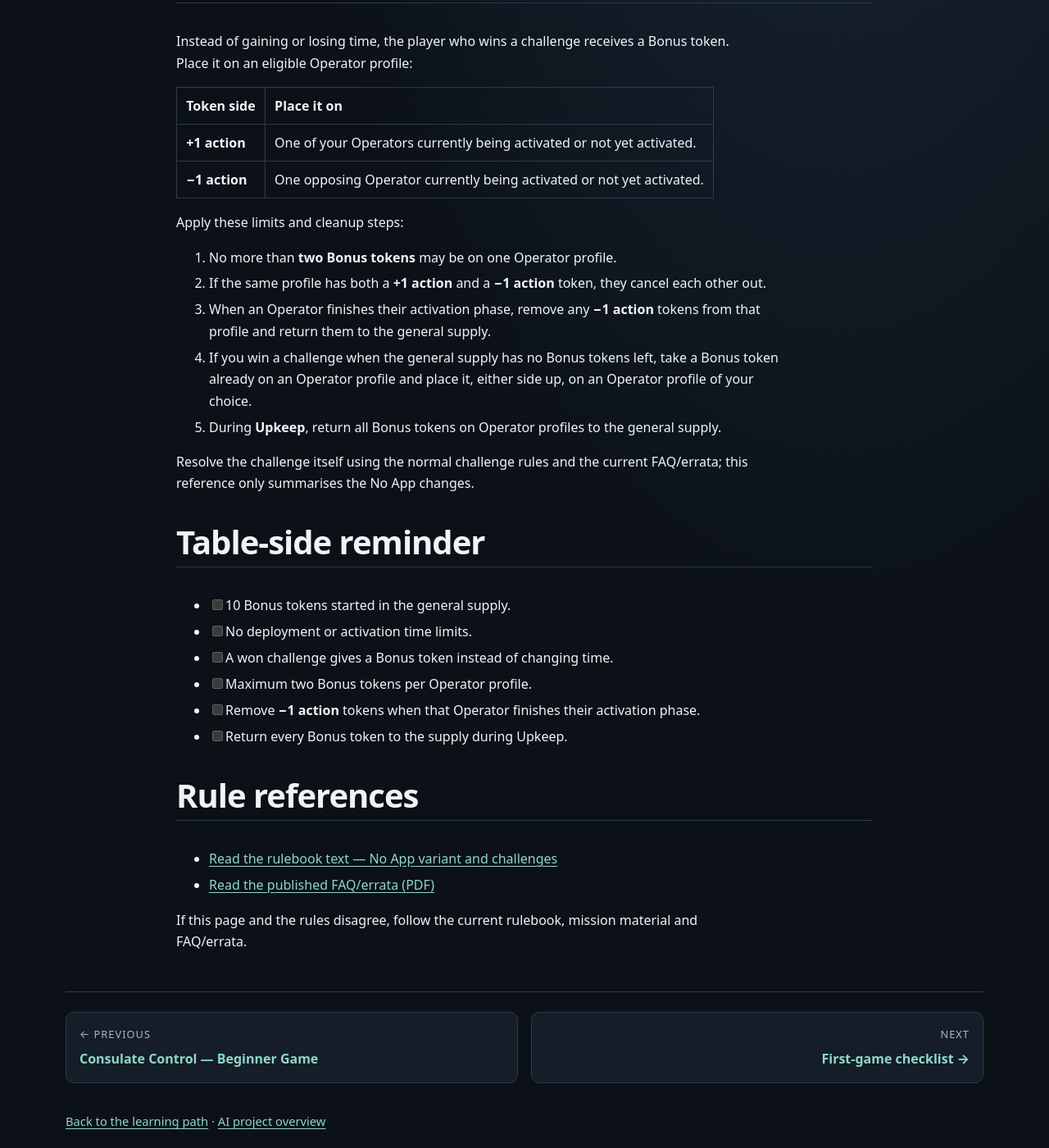
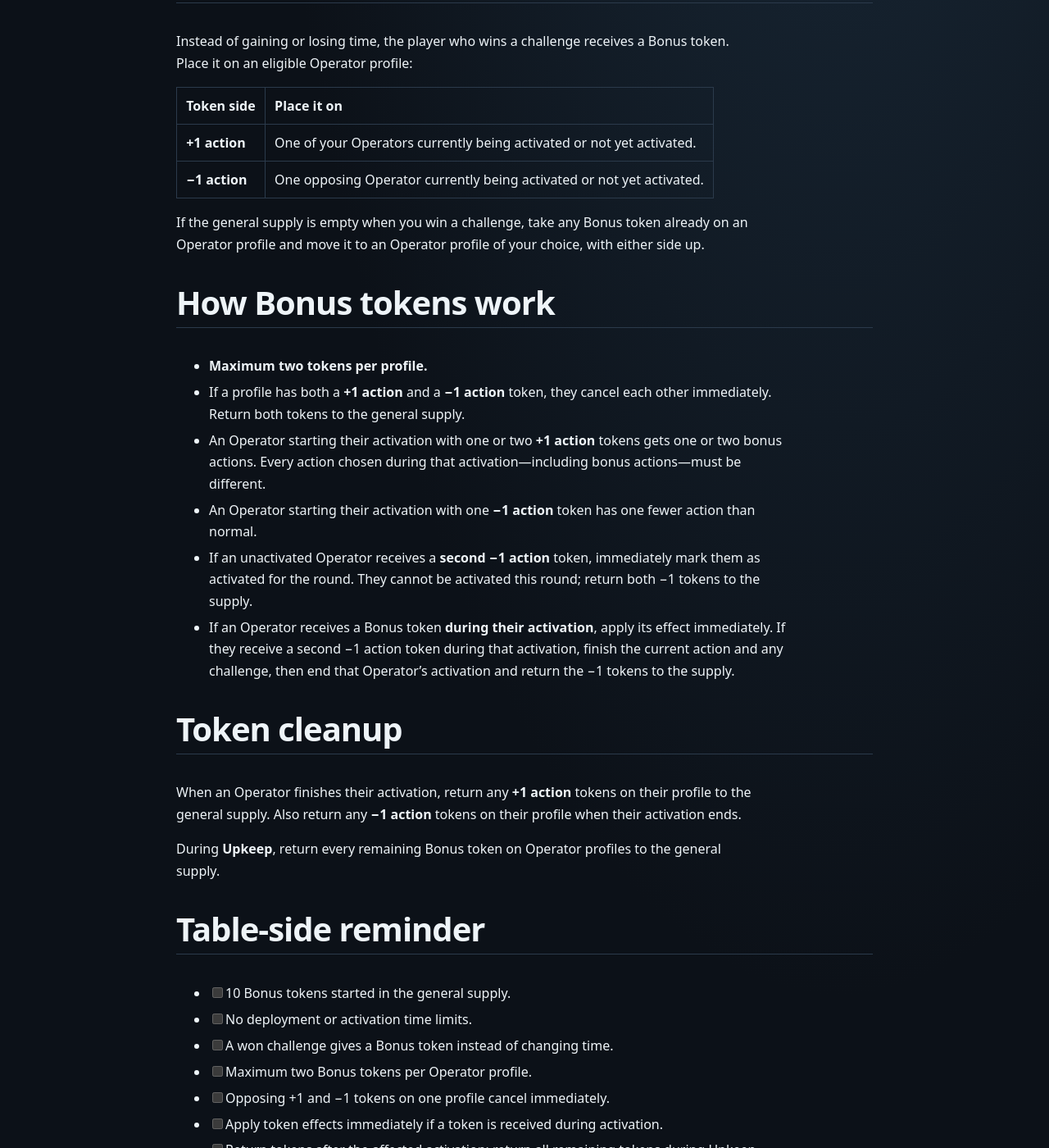
Before and after one commit to JamSpot/6-siege-ai-table, a Jekyll site: the page built from tutorial/no-app-quick-reference.md, in a window 1280 px wide and 1400 px high, scrolled down 869 px. Shown: the whole window at 82% size. Built offline with Jekyll 4.4.1, drawn with Linux system fonts in a browser that asks for light colours; some of the changed text lies outside the part shown.

Commit message:
Fix No App bonus-token cleanup reference

```diff
--- a/tutorial/no-app-quick-reference.md
+++ b/tutorial/no-app-quick-reference.md
@@ -29,15 +29,22 @@ Instead of gaining or losing time, the player who wins a challenge receives a Bo
 | **+1 action** | One of your Operators currently being activated or not yet activated. |
 | **−1 action** | One opposing Operator currently being activated or not yet activated. |
 
-Apply these limits and cleanup steps:
+If the general supply is empty when you win a challenge, take any Bonus token already on an Operator profile and move it to an Operator profile of your choice, with either side up.
 
-1. No more than **two Bonus tokens** may be on one Operator profile.
-2. If the same profile has both a **+1 action** and a **−1 action** token, they cancel each other out.
-3. When an Operator finishes their activation phase, remove any **−1 action** tokens from that profile and return them to the general supply.
-4. If you win a challenge when the general supply has no Bonus tokens left, take a Bonus token already on an Operator profile and place it, either side up, on an Operator profile of your choice.
-5. During **Upkeep**, return all Bonus tokens on Operator profiles to the general supply.
+## How Bonus tokens work
 
-Resolve the challenge itself using the normal challenge rules and the current FAQ/errata; this reference only summarises the No App changes.
+- **Maximum two tokens per profile.**
+- If a profile has both a **+1 action** and a **−1 action** token, they cancel each other immediately. Return both tokens to the general supply.
+- An Operator starting their activation with one or two **+1 action** tokens gets one or two bonus actions. Every action chosen during that activation—including bonus actions—must be different.
+- An Operator starting their activation with one **−1 action** token has one fewer action than normal.
+- If an unactivated Operator receives a **second −1 action** token, immediately mark them as activated for the round. They cannot be activated this round; return both −1 tokens to the supply.
+- If an Operator receives a Bonus token **during their activation**, apply its effect immediately. If they receive a second −1 action token during that activation, finish the current action and any challenge, then end that Operator's activation and return the −1 tokens to the supply.
+
+## Token cleanup
+
+When an Operator finishes their activation, return any **+1 action** tokens on their profile to the general supply. Also return any **−1 action** tokens on their profile when their activation ends.
+
+During **Upkeep**, return every remaining Bonus token on Operator profiles to the general supply.
 
 ## Table-side reminder
 
@@ -45,8 +52,11 @@ Resolve the challenge itself using the normal challenge rules and the current FA
 - [ ] No deployment or activation time limits.
 - [ ] A won challenge gives a Bonus token instead of changing time.
 - [ ] Maximum two Bonus tokens per Operator profile.
-- [ ] Remove **−1 action** tokens when that Operator finishes their activation phase.
-- [ ] Return every Bonus token to the supply during Upkeep.
+- [ ] Opposing +1 and −1 tokens on one profile cancel immediately.
+- [ ] Apply token effects immediately if a token is received during activation.
+- [ ] Return tokens after the affected activation; return all remaining tokens during Upkeep.
+
+Resolve the challenge itself using the normal challenge rules and the current FAQ/errata; this reference only summarises the No App changes.
 
 ## Rule references
 
```
